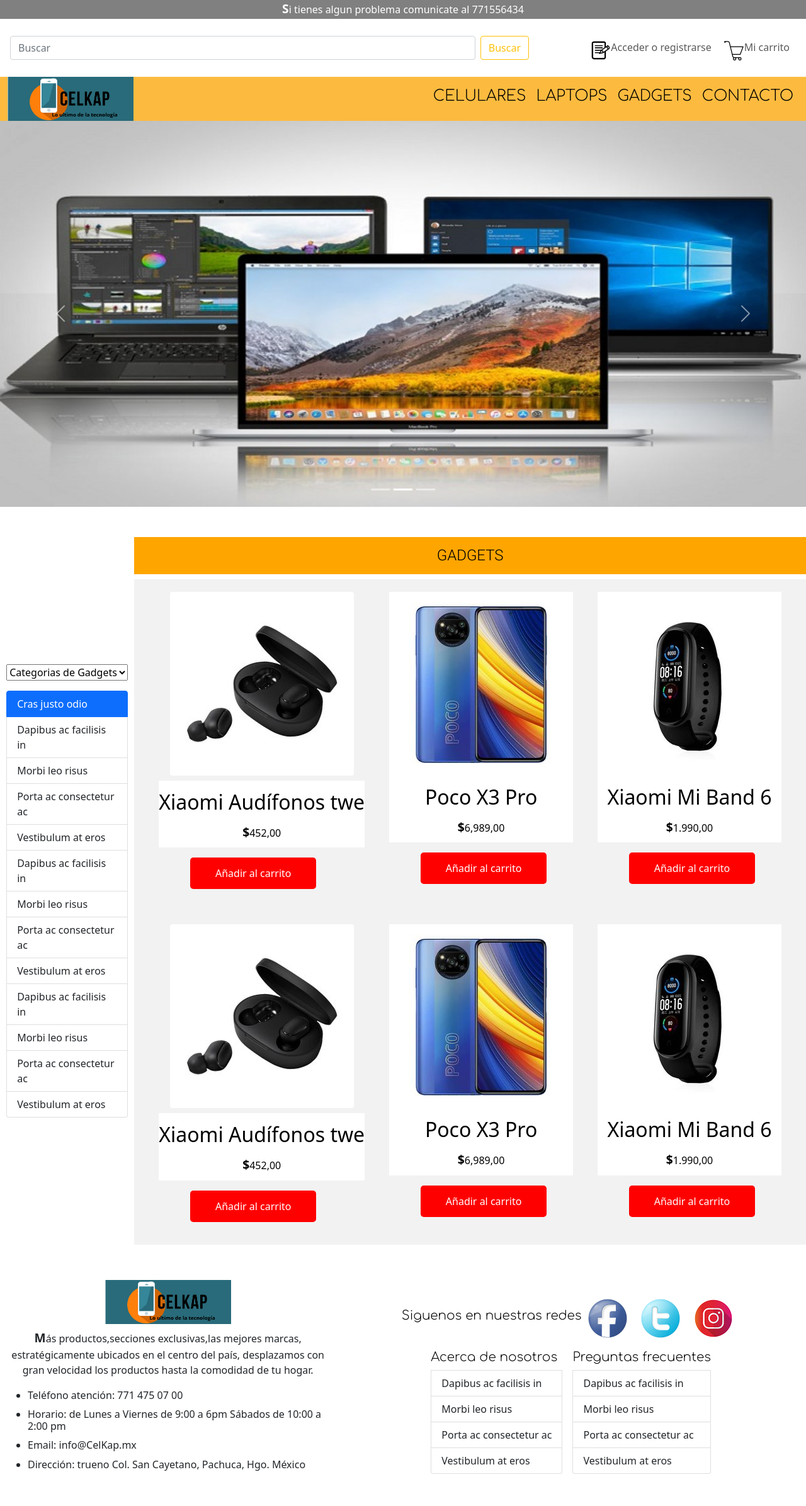
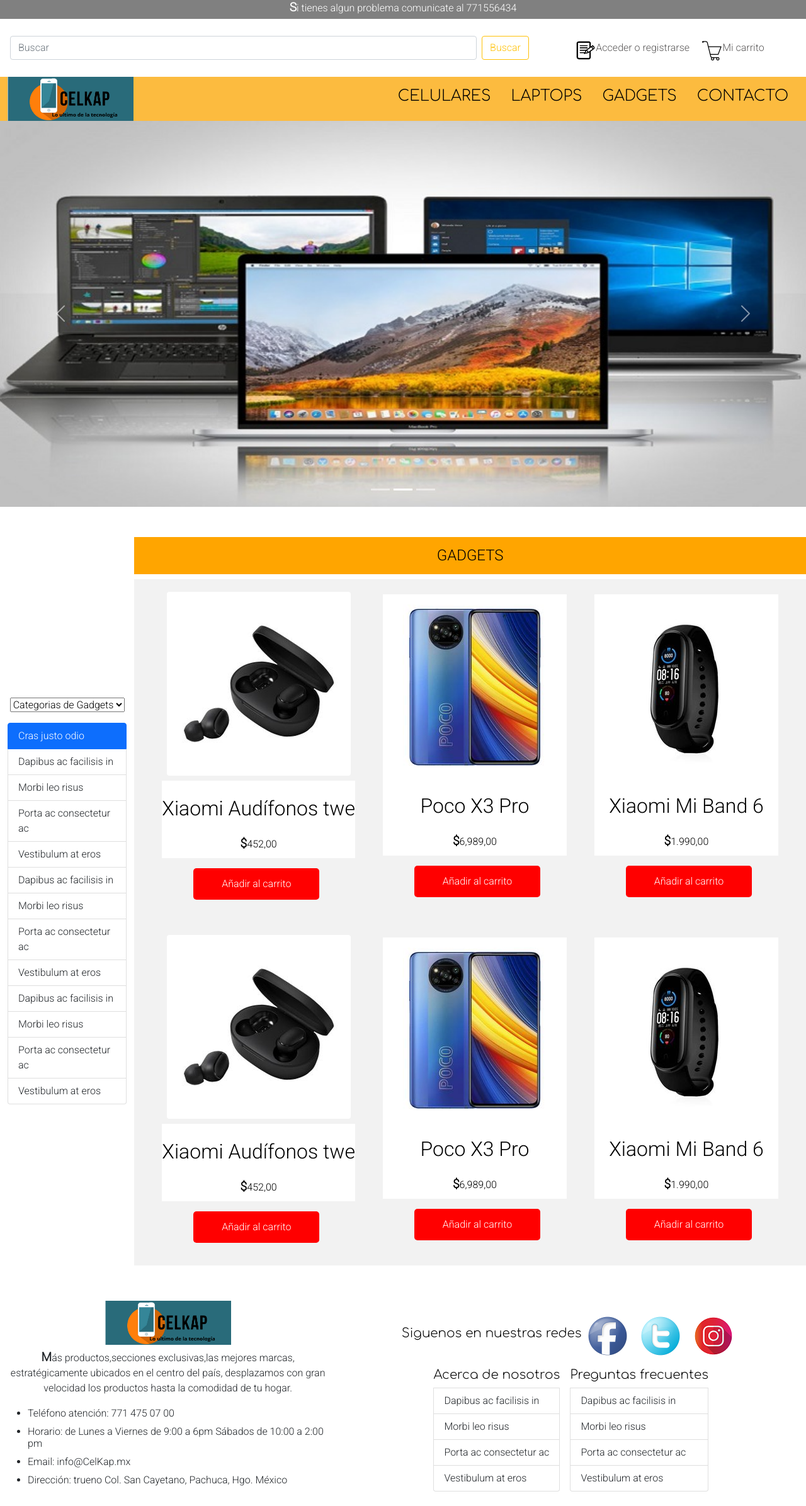
Before and after one commit to sherpensglen/Tienda-celulares, a website: page gadgets.html in a window 1280 px wide. Shown: the whole page at 63% size. Before the commit the page ends 2368 px from the top, so only its background shows below. Drawn offline with Linux system fonts and the light colour scheme; a web font is replaced by a local one.

Commit message:
subida de sass

```diff
--- a/gadgets.html
+++ b/gadgets.html
@@ -4,11 +4,12 @@
 	<meta charset="UTF-8">
 	<meta name="viewport" content="width=device-width, initial-scale=1.0">
 	<title>Tienda de Celulares y electronicos CelKap</title>
-	<link rel="stylesheet" href="css/style.css">
+	<link rel="stylesheet" href="css/main.css">
 	<link rel="stylesheet" href="css/animate.css">
 	<link href="css/bootstrap.min.css" rel="stylesheet">
 </head>
 <body>
+  <header>
 	<div class="text-center encabezadoCajagris"><p>Si tienes algun problema comunicate al 771556434</p></div>
    <div class="container-fluid p-3">
    	 <div class="row d-flex align-items-center justify-content-center">
@@ -24,6 +25,7 @@
        </div>
       </div>
     </div>
+  </header>
            <nav class="navbar navbar-expand-lg navbar-light sticky-top py-0 px-0" id="botonera">
 				  <div class="container-fluid">
 				    <a class="navbar-brand logo px-0 py-0" href="index.html">
@@ -33,24 +35,24 @@
 				      <span class="navbar-toggler-icon"></span>
 				    </button>
 				    <div class="collapse navbar-collapse" id="navbarSupportedContent">
-				      <ul class="navbar-nav ms-auto mb-2 mb-lg-0">
-				        <li class="nav-item">
-				           <a class="nav-link active" aria-current="page" href="celulares.html"><h4>Celulares</h4></a>
+				      <ul class="navbar-nav ms-auto mb-2  mb-lg-0">
+				        <li class="nav-item ">
+				           <a class="nav-link active p-3" aria-current="page" href="celulares.html"><h4>Celulares</h4></a>
 				        </li>
 				        <li class="nav-item">
-				           <a class="nav-link active" aria-current="page" href="laptops.html"><h4>Laptops</h4></a>
+				           <a class="nav-link active p-3" aria-current="page" href="laptops.html"><h4>Laptops</h4></a>
 				        </li>
 				        <li class="nav-item">
-				           <a class="nav-link active" aria-current="page" href="gadgets.html"><h4>Gadgets</h4></a>
+				           <a class="nav-link active p-3" aria-current="page" href="gadgets.html"><h4>Gadgets</h4></a>
 				        </li>
 				        <li class="nav-item">
-				           <a class="nav-link active" aria-current="page" href="contacto.html"><h4>Contacto</h4></a>
+				           <a class="nav-link active p-3" aria-current="page" href="contacto.html"><h4>Contacto</h4></a>
 				        </li>
 				      </ul>
 				    </div>
 				  </div>
 				</nav>
-
+  <main>
     <!-- slider --->
 		<div id="carouselExampleIndicators" class="carousel slide" data-bs-ride="carousel">
 		  <div class="carousel-indicators">
@@ -159,8 +161,8 @@
 		</div>
   	</div>
   </div>
-
-
+</main>
+<footer>
 <div class="container-fluid">
         <div class="row d-flex align-items-center justify-content-space-evenly ">
        	    <div class="col-md-5 d-flex flex-wrap align-items-center justify-content-center py-2">
@@ -199,6 +201,7 @@
             </div>
         </div>
     </div>
+ </footer>
    <script src="js/bootstrap.min.js"></script>
    <script src="js/wow.min.js"></script>
     <script>
--- /dev/null
+++ b/scss/_commons.scss
@@ -0,0 +1,118 @@
+//mixins
+@mixin texto($font-size, $line-height, $color){
+	font-size: $font-size;
+	line-height: $line-height;
+	color: $color;
+	padding: 5px;
+
+}
+
+@mixin flex($justify,$align){
+	display: flex;
+	justify-content: $justify;
+	align-items:$align;
+}
+
+
+.logo img{
+     width: 200px;
+     height: 70px;
+   }
+
+   .regCarro{
+   	    @include flex(center,flex-end);
+   	     & img:hover{
+				 transform: skew(-20deg);
+				 cursor: pointer;
+				 transition: transform 3s;
+                }
+   }
+
+    .regCarro a{
+   	    @include flex(space-between,center);
+   	    text-decoration: none;
+         color: #5B5959;
+         padding: 10px 10px;
+          & a:hover{
+			color: grey;
+			font-weight: 600;
+          }
+   }
+
+     #botonera{
+	  background-color:rgba(252, 170, 16,.8);
+	     & div ul li a:hover{
+			  background-color:rgba(252, 150, 19,.9);
+		     }
+     }
+	.encabezadoCajagris{
+		background-color: gray;
+		color:white;
+		height: 30px;
+	}
+
+	.redesExtras{
+		@include flex(center,center);
+		flex-direction: column;
+		background-color: white;
+	}
+	   .redes img{
+	      text-decoration: none;
+	      padding: 10px;
+	        &hover{
+				  transform: scale(1.2);
+		          cursor: pointer;
+		          transition: transform 1s;
+                }
+		}
+
+
+    #productos h1,
+    #productos h2{
+    	text-transform: uppercase;
+		font-size: 1.5rem;
+		text-align: center;
+		padding: 15px 0;
+		background-color: orange;
+		font-family: $fontMain;
+    }
+	#productos .masVendidos{
+	    @include flex(space-evenly,center);
+	    flex-wrap: wrap;
+	    background-color: rgba(242, 242, 242, 1);
+	}
+		#productos .masVendidos figure{
+			text-align: center;
+			padding: 20px 0px;
+		}
+			#productos .masVendidos figure img:hover{
+				transform: scale(1.2);
+				cursor: pointer;
+				transition: transform 1s;
+			}
+
+			#productos .masVendidos figure figcaption{
+				font-size: 2rem;
+				color: black;
+				padding: 20px 0;
+				background-color: white;
+			}
+
+			#productos .masVendidos p.price{
+				color: black;
+				padding-bottom: 10px;
+				background-color: white;
+			}
+
+			#productos .masVendidos a.btn{
+				width:200px;
+				height:50px;
+				background-color: red;
+				color:white;
+				text-align: center;
+				text-decoration: none;
+				border-radius: 5px;
+				margin-left: 50px;
+				font-size: 1rem;
+			    @include flex(center,center);
+			}
--- /dev/null
+++ b/scss/_content.scss
@@ -0,0 +1,20 @@
+code{
+	font-size: 1em;
+	margin-bottom: 1em;
+}
+
+h1,h2,h3,h4,h5{
+	color: black;
+	font-family:$fontSecondary;
+	margin: 5px 0px;
+}
+h1,h2,h3,h4,h5:first-letter{
+  text-transform: uppercase;
+}
+p:first-letter{
+	text-transform: uppercase;
+ 	font-size: 1.2em;
+ 	font-weight: 600;
+ 	line-height: 1.3em;
+	margin-bottom: 2em;
+ }
--- /dev/null
+++ b/scss/_reset.scss
@@ -0,0 +1,5 @@
+*{
+	margin: 0;
+	padding: 0;
+	font-family: $fontMain;
+}
--- /dev/null
+++ b/scss/_typography.scss
@@ -0,0 +1,5 @@
+@import url('https://fonts.googleapis.com/css2?family=Comfortaa:wght@300&display=swap');
+@import url('https://fonts.googleapis.com/css2?family=Quintessential&family=Roboto:wght@300&display=swap');
+
+$fontMain:'Roboto', sans-serif;
+$fontSecondary: 'Comfortaa', cursive;
--- /dev/null
+++ b/scss/main.scss
@@ -0,0 +1,5 @@
+
+@import "_typography";
+@import "_reset";
+@import "_commons";
+@import "_content";
```
Also changed, not shown: celulares.html (+10 -11 lines), contacto.html (+7 -7 lines), index.html (+5 -5 lines), laptops.html (+13 -9 lines), package.json (added, +20 -0 lines), css/main.css (added), 2 other files.
